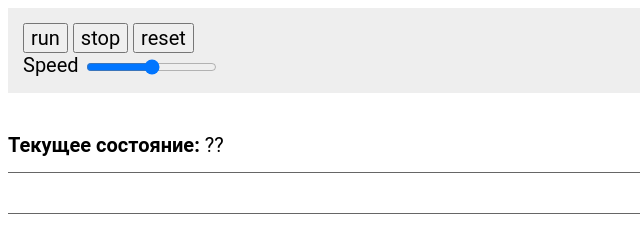
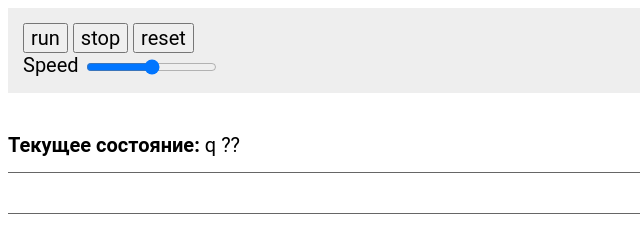
Before and after one commit to VsevolodTrofimov/turing-machine, a plain HTML site: page ui.html in a window 1280 px wide. Shown: the top 240 px of the page, 0-640 px from the left. Drawn offline with Linux system fonts and the light colour scheme.

Commit message:
0.1.1
Added q for current state

```diff
--- a/ui.html
+++ b/ui.html
@@ -25,7 +25,7 @@
     <div class='state'>
       <div class='state__identifier'>
         <strong> Текущее состояние: </strong>
-        <span class='state__name'> ?? </span>
+        q<span class='state__name'> ?? </span>
       </div>
 
       <div class='state__tape-wrap'>
```
